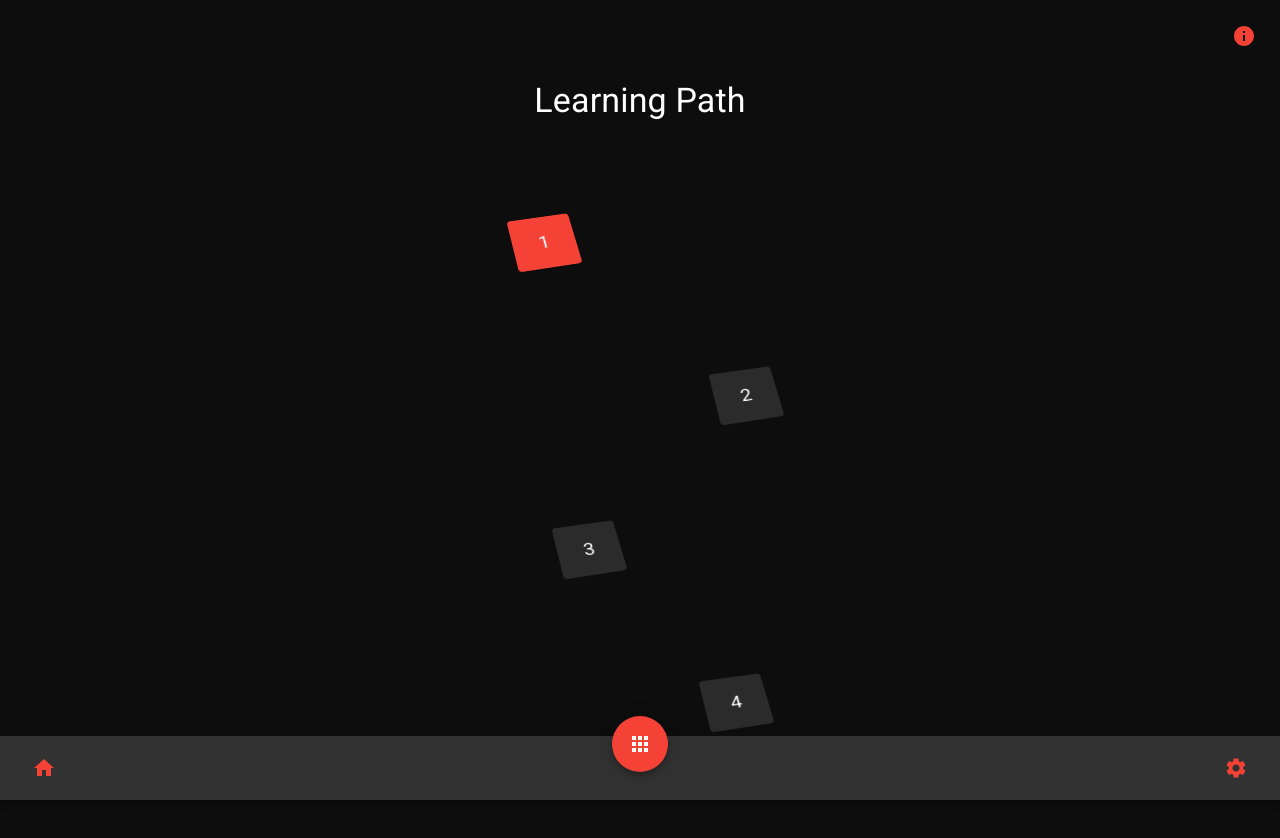
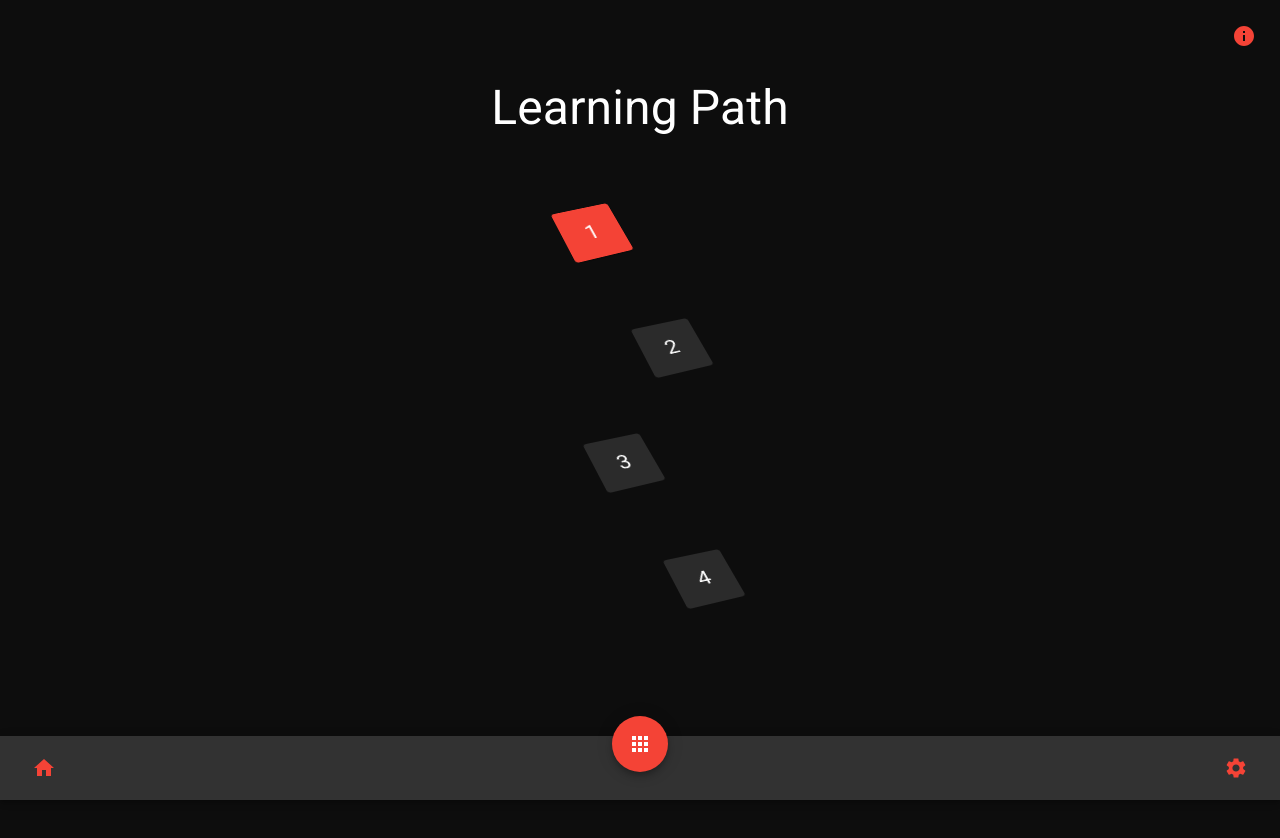
Before and after one commit to sky-ash/heatpath, a React (Vite) app: page /heatpath/path in a window 1280 px wide. Shown: the top 838 px of the page. After the commit the page ends 800 px from the top, so only its background shows below. Built offline with nearby package versions, Linux system fonts and the light colour scheme.

Commit message:
adjustments

```diff
--- a/src/pages/Lecture.jsx
+++ b/src/pages/Lecture.jsx
@@ -106,13 +106,12 @@ export default function Lecture() {
 
   return (
     <>
-      {/* Title of the lecture */}
-      <Typography variant="h4" gutterBottom mt={8}>
+      <Typography variant="h3" gutterBottom mt={8} mb={8}>
         {lecture.title.split(':')[0]}
       </Typography>
 
       {!showQuiz ? (
-        <Box mt={8}>
+        <Box>
           {/* Progress bar */}
           <LinearProgress variant="determinate" value={progress} sx={{ marginBottom: '16px' }} />
           {/* Card component */}
--- a/src/pages/Path.jsx
+++ b/src/pages/Path.jsx
@@ -51,16 +51,17 @@ export default function Path() {
 
   return (
     <>
-      {/* Title of the page */}
-      <Typography variant="h4" gutterBottom mt={8}>
+      <Typography variant="h3" gutterBottom mt={8} mb={8}>
         Learning Path
       </Typography>
 
-      {/* Container for the lecture buttons */}
-      <Box sx={{ position: 'relative', height: '100%', width: '100%' }}>
+      {/* Container for the lecture buttons
+      <Box height="100%"> */}
         {parsedLectureContent.lectures.map((lecture, index) => {
           // Calculate the left shift for the button position
-          const leftShift = [0, 25, -15, 0][index] || 0;
+          const centerAllVertically = [96, 32, -32, -96][index] || 0;
+          const leftShift = [-48, 32, -16, 64][index] + centerAllVertically;
+          const downShift = [0, 15, 30, 45][index] || 0;
 
           return (
             <Button
@@ -69,10 +70,11 @@ export default function Path() {
               color="primary"
               disabled={index + 1 > unlockedLectures}
               sx={{
-                position: 'relative',
-                top: `${(index + 0.5) * 20}%`,
-                left: `${leftShift}%`,
-                transform: 'perspective(800px) rotateY(5deg) rotateX(35deg) rotateZ(-10deg)',
+                width: '64px',
+                height: '64px',
+                top: `${downShift}%`,
+                left: `${leftShift}px`,
+                transform: 'perspective(800px) rotateY(15deg) rotateX(40deg) rotateZ(-15deg)',
               }}
               onClick={(event) => {
                 if (index + 1 <= unlockedLectures) {
@@ -80,24 +82,26 @@ export default function Path() {
                 }
               }}
             >
-              <Typography variant="h6" sx={{ color: 'white', lineHeight: '50px' }}>
+              <Typography variant="h5" sx={{ color: 'white' }}>
                 {index + 1}
               </Typography>
             </Button>
           );
         })}
-      </Box>
+      {/* </Box> */}
 
-      {/* Popover to show lecture details */}
       <Popover
         open={open}
-        anchorEl={anchorEl}
+        //anchorEl={anchorEl}
         onClose={handlePopoverClose}
         anchorOrigin={{ vertical: 'bottom', horizontal: 'center' }}
-        transformOrigin={{ vertical: 'top', horizontal: 'center' }}
-      >
-        <div style={{ padding: '16px', textAlign: 'center' }}>
-          <Typography variant="h6">{selectedLecture?.title}</Typography>
+        transformOrigin={{ vertical: 'bottom', horizontal: 'center' }}
+        >
+        <Box p="16px"
+             textAlign="center"
+             //backgroundColor="#252525"
+            >
+          <Typography variant="h6" pb="8px">{selectedLecture?.title.split(':')[1]}</Typography>
           <Button
             variant="contained"
             color="primary"
@@ -108,7 +112,7 @@ export default function Path() {
           >
             Start Lecture
           </Button>
-        </div>
+        </Box>
       </Popover>
     </>
   );
--- a/src/pages/Settings.jsx
+++ b/src/pages/Settings.jsx
@@ -15,12 +15,10 @@ export default function Settings({ darkMode, setDarkMode }) {
 
   return (
     <>
-      {/* Page title */}
-      <Typography variant="h4" gutterBottom mt={8}>
+      <Typography variant="h3" gutterBottom mt={8} mb={8}>
         Settings
       </Typography>
 
-      {/* Dark mode toggle */}
       <Box display="flex" alignItems="center" mb={2}>
         <Typography variant="body1" component="p" style={{ marginRight: '1rem' }}>
           Dark Mode
--- a/src/pages/Sources.jsx
+++ b/src/pages/Sources.jsx
@@ -17,7 +17,7 @@ export default function Sources() {
     return (
         <>
             {/* Page title */}
-            <Typography variant="h4" gutterBottom mt={8}>
+            <Typography variant="h3" gutterBottom mt={8} mb={8}>
                 Sources
             </Typography>
 
--- a/src/pages/Start.jsx
+++ b/src/pages/Start.jsx
@@ -15,40 +15,31 @@ export default function Start() {
 
   return (
     <>
-      {/* Container for the welcome message */}
-      <Box>
-        <Typography variant="h2" gutterBottom mt={8} mb={8}>
+      <Typography variant="h2" gutterBottom mt={8}>
         Welcome to Heat Path
       </Typography>
-        <Typography variant="subtitle1" gutterBottom>
+      <Typography variant="subtitle1" gutterBottom mt={4}>
         Learn about the health risks of climate change through interactive lectures and quizzes.
       </Typography>
 
-        {/*
-        <Typography variant="subtitle1" gutterBottom>
-          THIS IS A PROTOTYPE, CURRENTLY IN DEVELOPMENT!
-        </Typography>
-        */}
-
-      </Box>
-
-      {/* inserst the image from path "heatpath/public/imgs/logo.png" here, centered */}
-      <Box display="flex" justifyContent="center" mt={4} mb={8}>
+      <Box display="flex" justifyContent="center" mt={12}>
         <img src={`${import.meta.env.BASE_URL}imgs/logo.png`} alt="Heat Path Logo" style={{ maxWidth: '50%', height: 'auto' }} />
       </Box>
 
-      {/* Container for the "Start" button */}
-      <Box mt={4}>
-        <Button
-          variant="contained"
+      <Box mt={8}>
+        <Button variant="contained"
                 color="primary"
                 onClick={handleGetStarted}
-          sx={{ width: '80%', maxWidth: '220px', height: '50px', fontWeight: 'bold', fontSize: '18px' }}
-        >
+                sx={{ width: '80%',
+                      maxWidth: '220px',
+                      height: '50px',
+                      fontWeight: 'bold',
+                      fontSize: '18px'
+                   }}>
           Start
         </Button>
       </Box>
-      <Box height="150px"></Box>
+      <Box height="150px"/>
     </>
   );
 }
```
Lines whose indentation alone changed are shown as unchanged.
